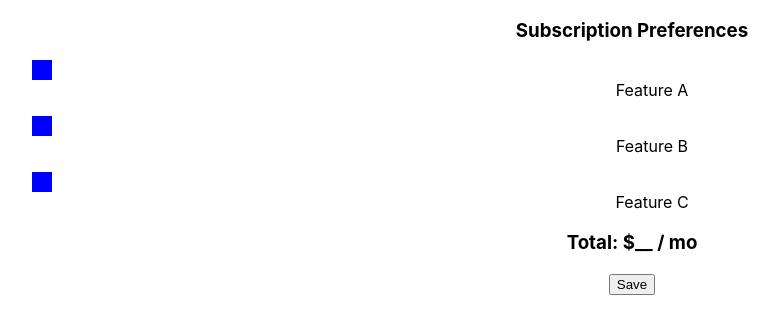
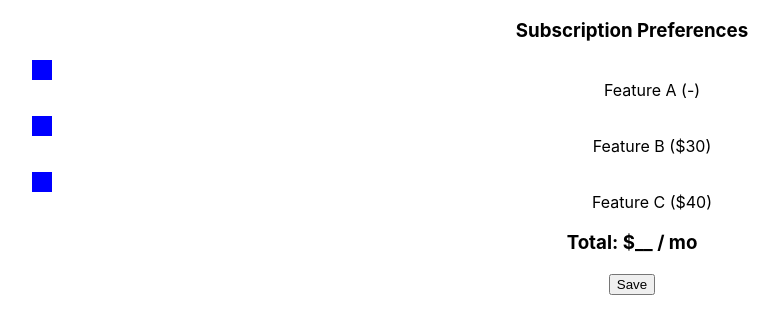
Before and after one commit to josepwil/feature_interface, a React (Create React App) app in the folder feature-interface/: page / in a window 1280 px wide. Shown: the top 334 px of the page, without its empty margins (8-787 px from the left). Built offline with nearby package versions, Linux system fonts and the light colour scheme.

Commit message:
adding feature price to render

```diff
--- a/feature-interface/src/Checkbox.tsx
+++ b/feature-interface/src/Checkbox.tsx
@@ -1,13 +1,13 @@
 import { ICheckbox } from './types'
 
-const Checkbox: React.FC<ICheckbox> = ({selected, label, onChange}) => {
+const Checkbox: React.FC<ICheckbox> = ({selected, label, cost, onChange}) => {
   return (
     <div>
       <div
       style={{width: '20px', height: '20px', backgroundColor: 'blue'}}
       onClick={() => onChange(!selected)}
       />
-      <div>{label}</div>
+      <div>{label} ({cost ? `$${cost}` : '-'})</div>
     </div>
   )
 }
--- a/feature-interface/src/FeaturesList.tsx
+++ b/feature-interface/src/FeaturesList.tsx
@@ -23,7 +23,8 @@ const FeaturesList: React.FC<IProps> = ({ features, selectedFeatures, onChange }
         <ul>
           <Checkbox
             label={feature.name}
-            selected={true}
+            cost={feature.cost}
+            selected={selectedFeatures[feature.name]}
             onChange={() => handleCheckBoxClicked(feature.name)}
           />
           {(feature.subFeatures.length > 0 && selectedFeatures[feature.name]) &&
--- a/feature-interface/src/types.ts
+++ b/feature-interface/src/types.ts
@@ -13,5 +13,6 @@ export interface IProps {
 export interface ICheckbox {
   selected: boolean;
   label: string;
+  cost: number;
   onChange: any
 }
```
